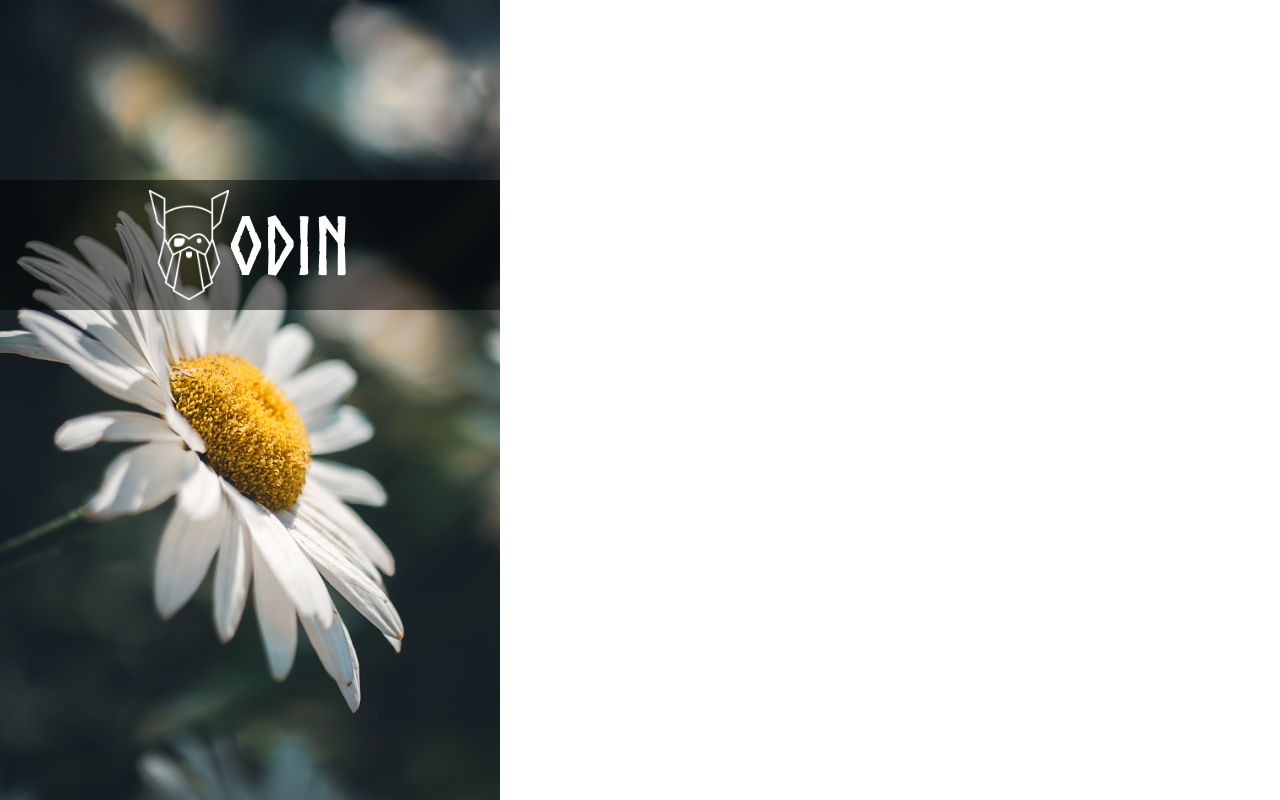
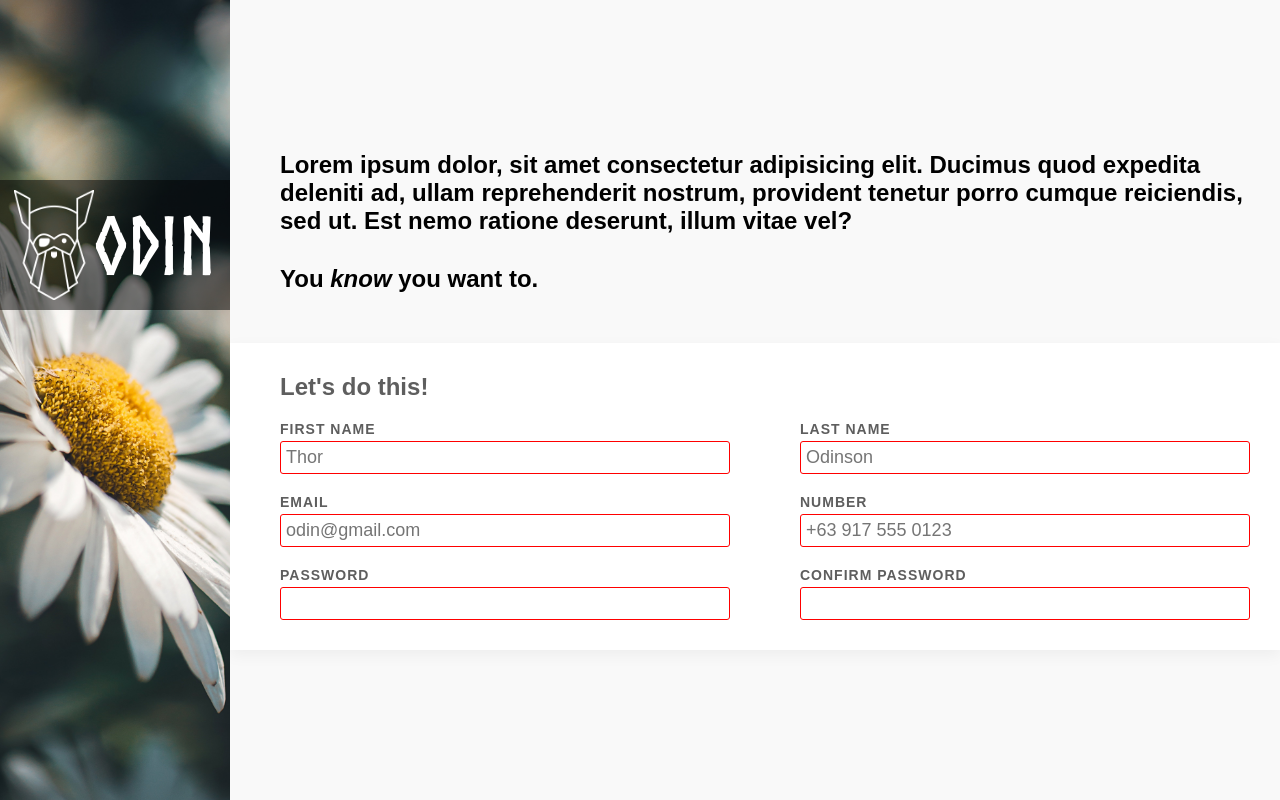
Before and after one commit to MarkLeejanAlipio/sign-up-form, a plain HTML site: page index.html in a window 1280 px wide. Drawn offline with Linux system fonts and the light colour scheme.

Commit message:
feat: add right section (form)

```diff
--- a/index.html
+++ b/index.html
@@ -14,6 +14,42 @@
                 <h1 class="logo-text">ODIN</h1>
             </div>
         </div>
+        <div class="right-container">
+            <div class="header-section">
+                <h2 class="header-text top">Lorem ipsum dolor, sit amet consectetur adipisicing elit. Ducimus quod expedita deleniti ad, ullam reprehenderit nostrum, provident tenetur porro cumque reiciendis, sed ut. Est nemo ratione deserunt, illum vitae vel?</h2>
+                <h2 class="header-text">You <em>know</em> you want to.</h2>
+            </div>
+            <form action="#" method="#" class="form-section">
+                <h2>Let's do this!</h2>
+
+                <div class="input-container">
+                    <div class="input">
+                        <label for="first-name">FIRST NAME</label>
+                        <input type="text" id="first-name" name="first-name" placeholder="Thor" required>
+                    </div>
+                    <div class="input">
+                        <label for="last-name">LAST NAME</label>
+                        <input type="text" id="last-name" name="last-name" placeholder="Odinson" required>
+                    </div>
+                    <div class="input">
+                        <label for="email">EMAIL</label>
+                        <input type="email" id="email" name="email" placeholder="odin@gmail.com" required>
+                    </div>
+                    <div class="input">
+                        <label for="number">NUMBER</label>
+                        <input type="tel" id="number" name="number" placeholder="+63 917 555 0123" required>
+                    </div>
+                    <div class="input">
+                        <label for="password">PASSWORD</label>
+                        <input type="password" id="password" name="password" required>
+                    </div>
+                    <div class="input">
+                        <label for="confirm-password">CONFIRM PASSWORD</label>
+                        <input type="password" id="confirm-password" name="confirm-password" required>
+                    </div>
+                </div>
+            </form>
+        </div>
     </main>
 </body>
 </html>
--- a/style.css
+++ b/style.css
@@ -17,9 +17,11 @@ main {
     width: 100vw;
 }
 
+/* Left Container */
 .left-container {
     background: url('images/ruslansikunov-daisy-9920493.jpg') center / cover no-repeat;
-    width: 500px;
+    flex: 1;
+    height: auto;
     position: relative;
 }
 
@@ -44,3 +46,79 @@ main {
     font-family: 'Norse';
     color: white;
 }
+
+/* Right Container */
+.right-container {
+    background-color: #f9f9f9;
+    font-family: Arial, Helvetica, sans-serif;
+    flex: 2;
+    display: flex;
+    flex-direction: column;
+    justify-content: center;
+    gap: 50px;
+}
+
+.header-section, .form-section, .footer-section {
+    padding-left: 50px;
+}
+
+.header-text {
+    font-weight: bold;
+    width: 1000px;
+}
+
+.header-text.top {
+    margin-bottom: 30px;
+}
+
+.form-section {
+    background-color: #ffffff; /* White background for the inputs area */
+    box-shadow: 0px 5px 15px rgba(0, 0, 0, 0.05); /* Soft shadow on the container */
+    padding-top: 30px;
+    padding-bottom: 30px;
+}
+
+.form-section h2 {
+    margin-bottom: 20px;
+}
+
+.form-section label {
+    font-weight: bold;
+    font-size: 14px;
+    letter-spacing: 1px;
+    margin-bottom: 4px;
+}
+
+.form-section h2, label {
+    color: rgb(94, 94, 94);
+}
+
+.input-container {
+    display: flex;
+    flex-wrap: wrap;
+    width: 1000px;
+    gap: 20px 70px;
+}
+
+.input {
+    display: flex;
+    flex-direction: column;
+}
+
+.input input {
+    padding: 5px;
+    border: 1px solid grey;
+    border-radius: 3px;
+    width: 450px;
+    font-size: 18px;
+    outline: none;
+}
+
+.input input:focus {
+    border-color: #2563eb;
+    box-shadow: 0 0 0 3px rgba(37, 99, 235, 0.15);
+}
+
+.input input:invalid {
+    border-color: red;
+}
```
